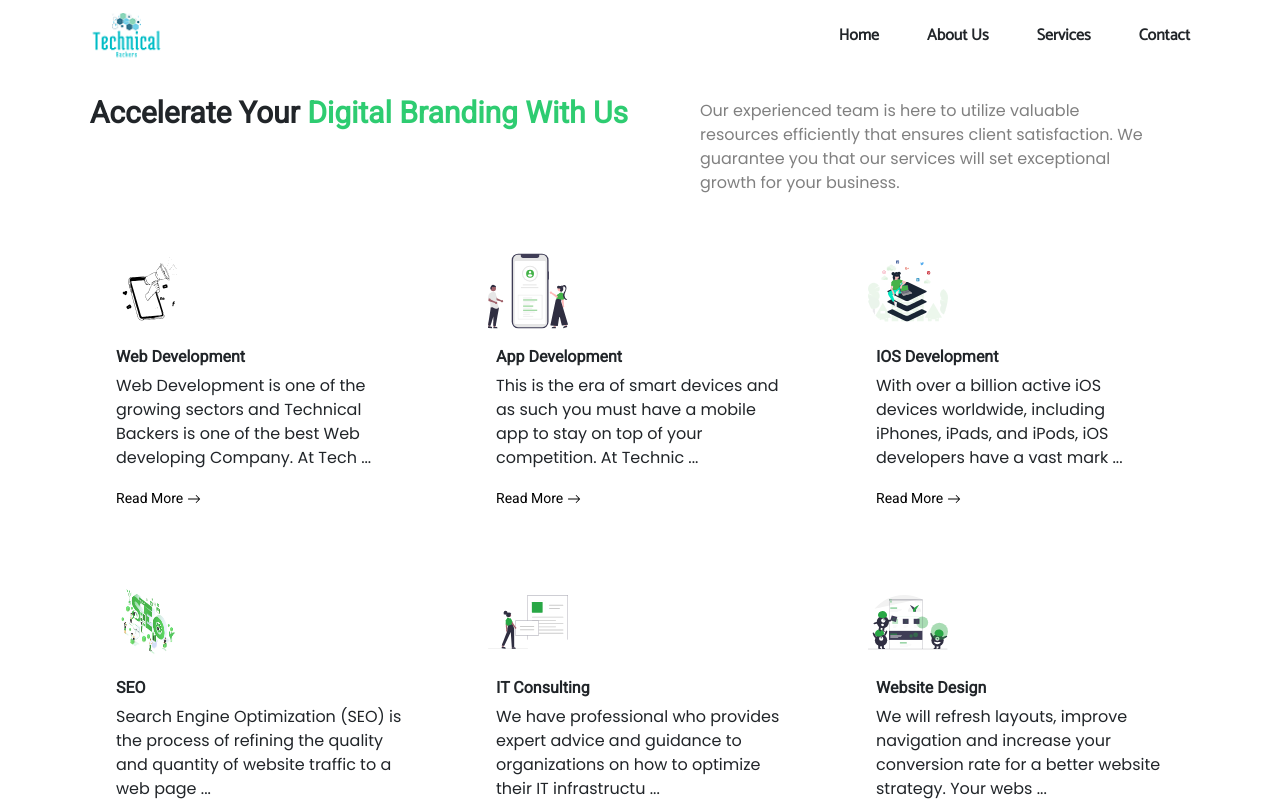
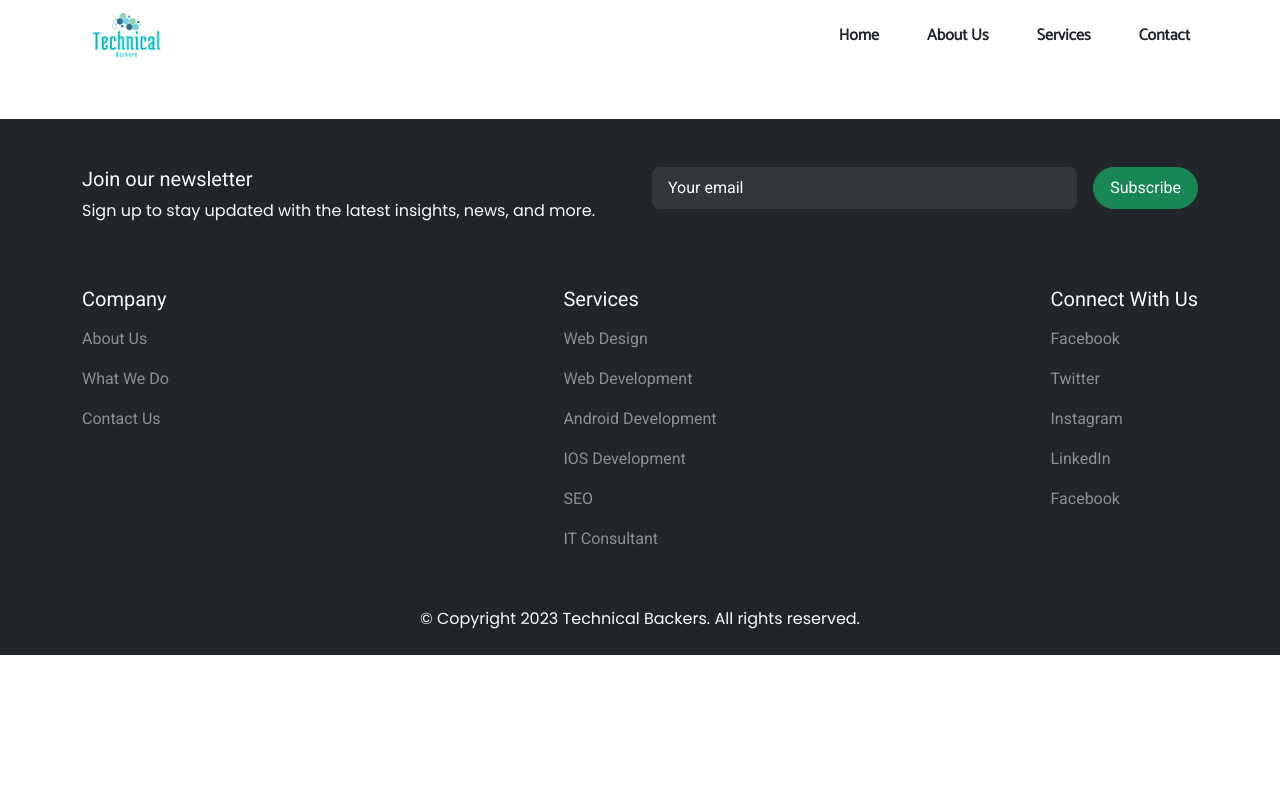
Before and after one commit to gopaladhikari/technical-backer, a React (Vite) app: page / in a window 1280 px wide. Shown: the top 801 px of the page. Built offline with nearby package versions, Linux system fonts and the light colour scheme.

Commit message:
updated app.js routes

```diff
--- a/src/App.jsx
+++ b/src/App.jsx
@@ -28,11 +28,11 @@ function App() {
       <Navbar />
       <Alert alert={alert} />
       <Routes>
-        <Route path="/" element={<Home />} />
-        <Route path="/about" element={<About />} />
-        <Route path="/services" element={<Services />} />
+        <Route path="/technical-backer/" element={<Home />} />
+        <Route path="./technical-backer/about" element={<About />} />
+        <Route path="./technical-backer/services" element={<Services />} />
         <Route
-          path="/contact"
+          path="./technical-backer/contact"
           element={<Contact alert={alert} showAlert={showAlert} />}
         />
       </Routes>
```
